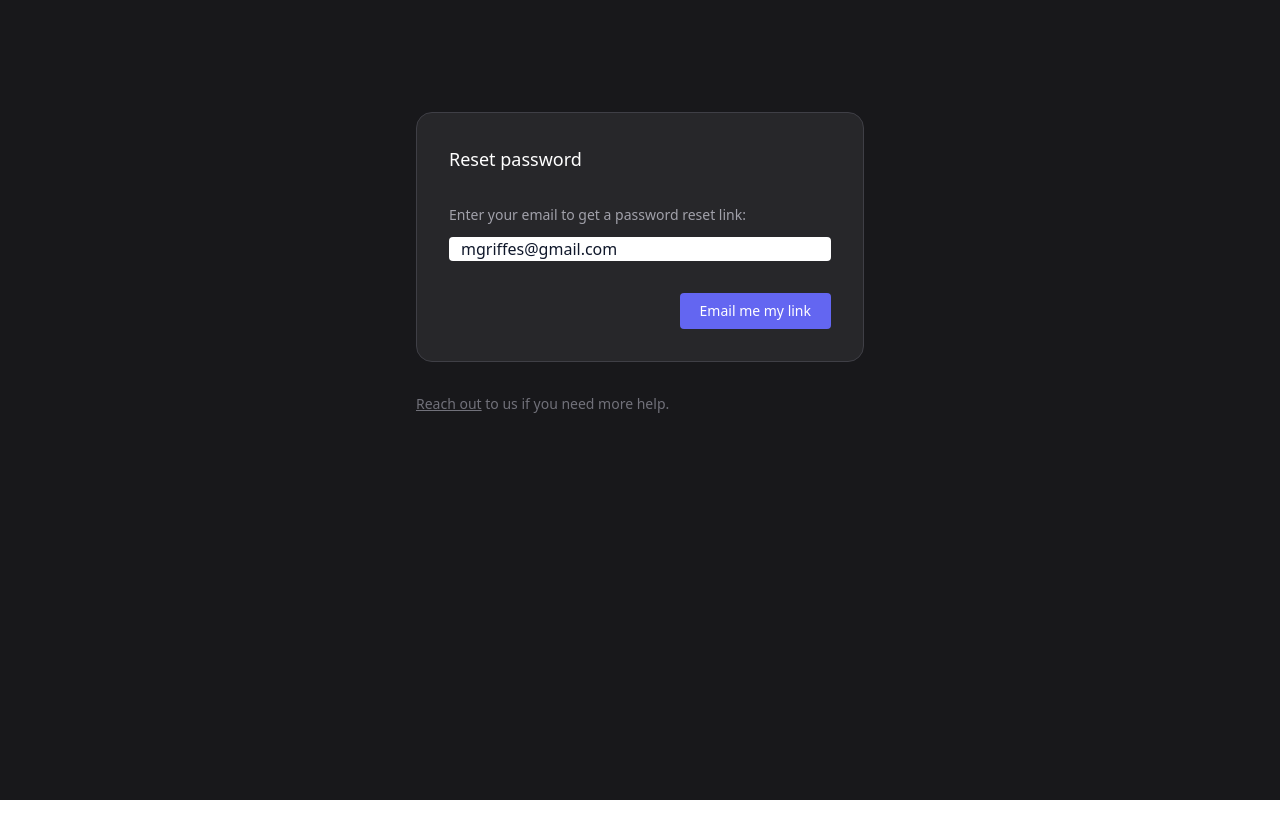
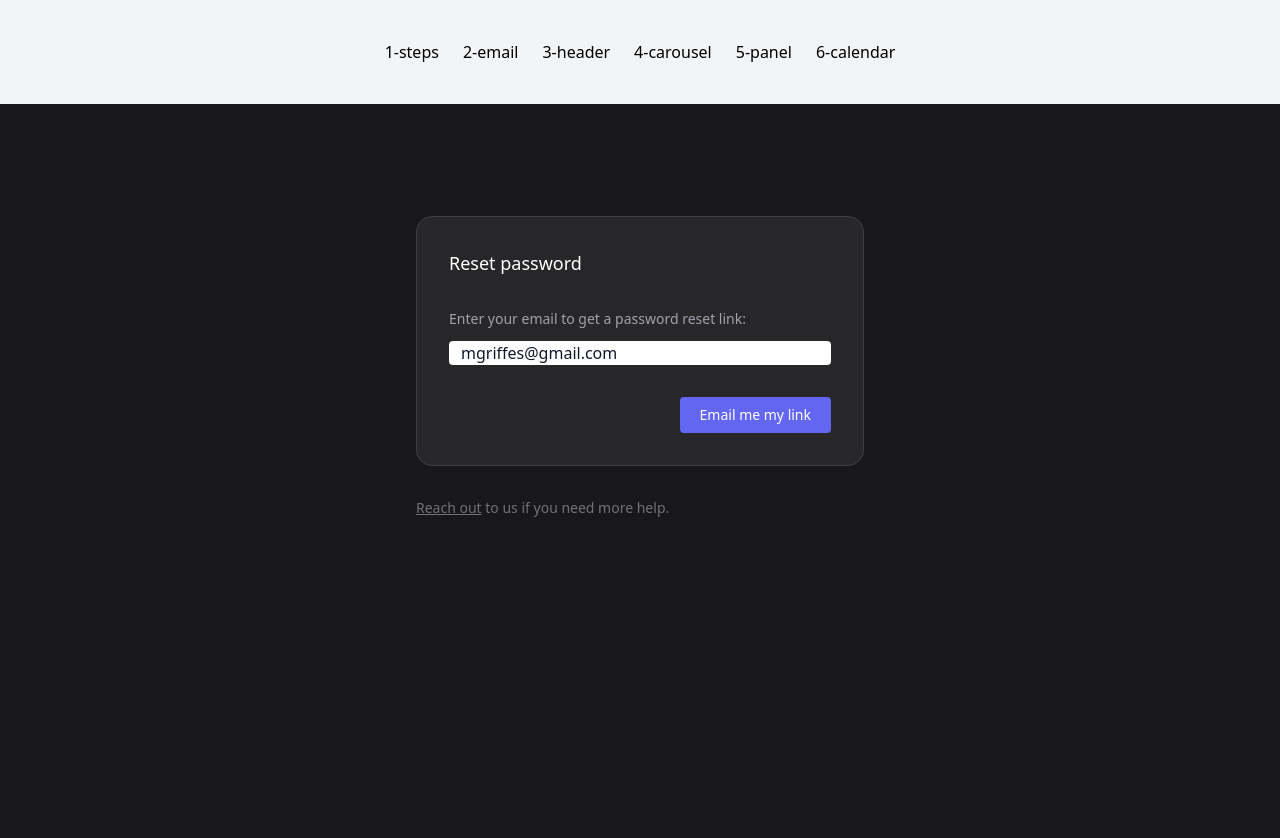
Before and after one commit to midcenturydude7/nextjs-framer-motion-recipes, a Next.js app: page /5-panel in a window 1280 px wide. Shown: the top 838 px of the page. Before the commit the page ends 800 px from the top, so only its background shows below. Built offline with nearby package versions, Linux system fonts and the light colour scheme.

Commit message:
Implemented baseline global header

```diff
--- a/app/layout.js
+++ b/app/layout.js
@@ -1,4 +1,5 @@
 import "./globals.css";
+import Header from "./components/Header";
 
 export const metadata = {
   title: "Framer Motion Recipes",
@@ -8,7 +9,10 @@ export const metadata = {
 export default function RootLayout({ children }) {
   return (
     <html lang="en">
-      <body>{children}</body>
+      <body>
+        <Header />
+        {children}
+      </body>
     </html>
   );
 }
```
